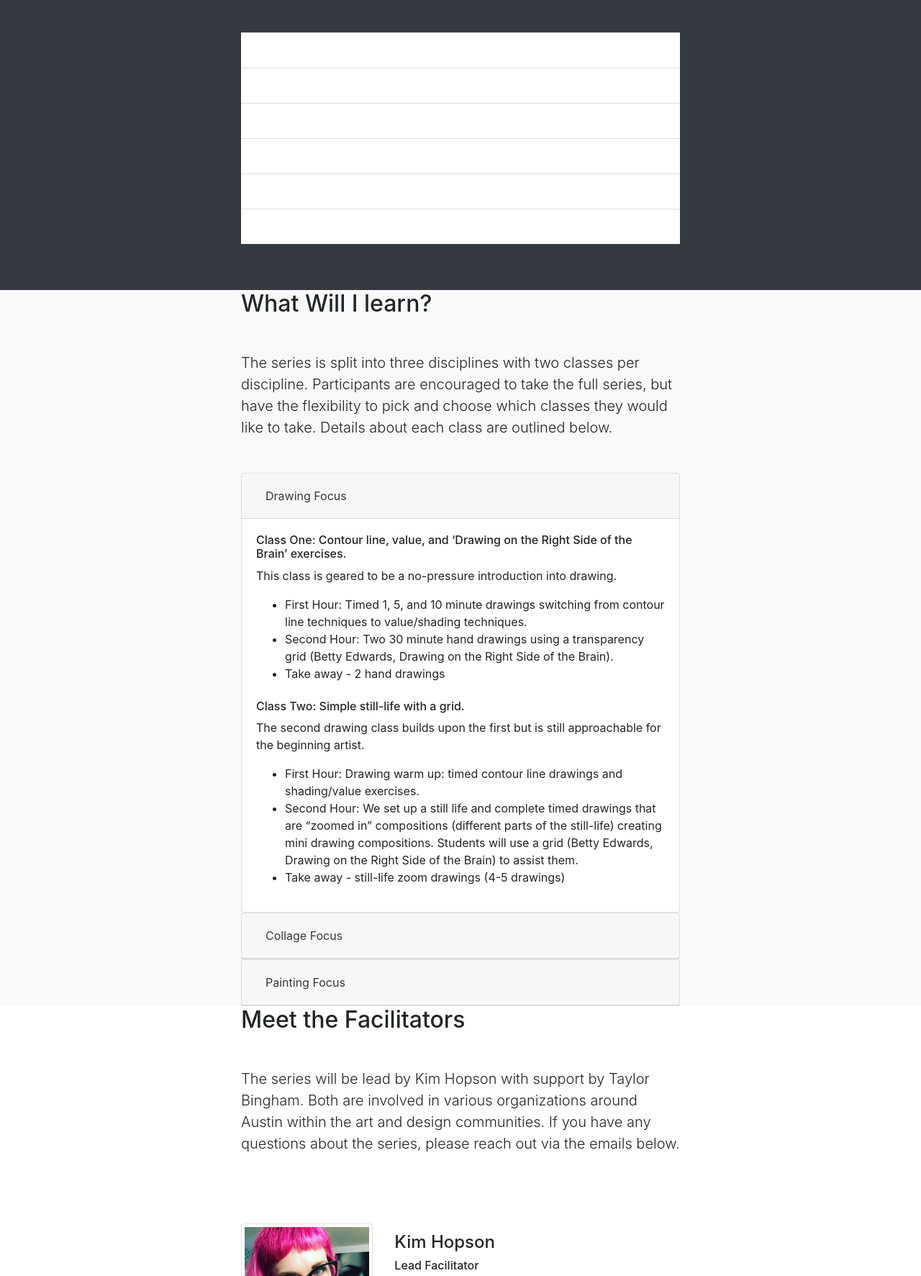
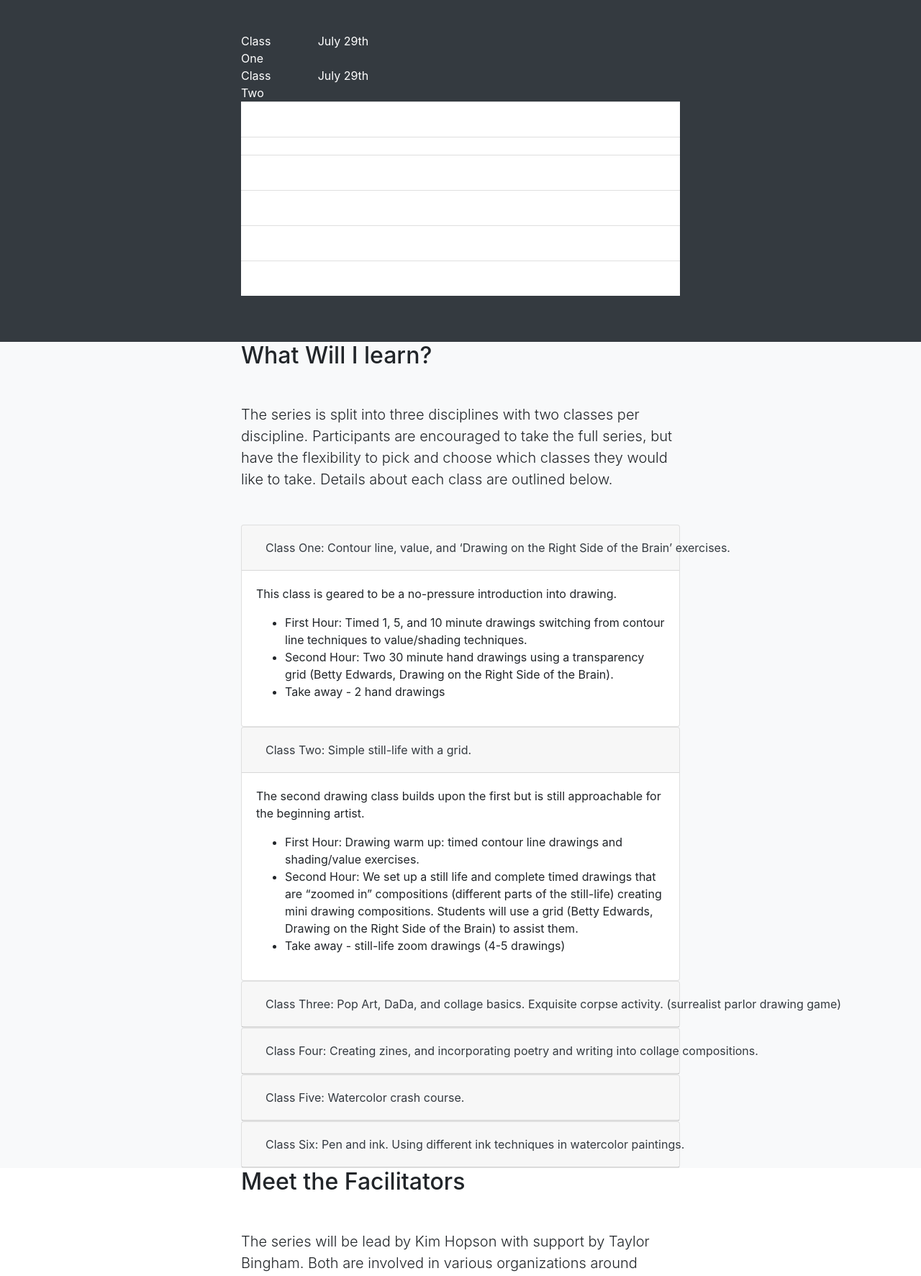
Before and after one commit to taylovision/sketchbook-series, a website with bundled scripts: page index.html in a window 1280 px wide. Shown: the part 460-2233 px from the top of the page at 72% size. Built offline with nearby package versions, Linux system fonts and the light colour scheme.

Commit message:
structure

```diff
--- a/index.html
+++ b/index.html
@@ -64,13 +64,20 @@
 	  <div class="row justify-content-center">
 	  <div class="col-lg-6 col-sm-12">
         <h2 class="mb-5">Sketchbook Series Schedule</h2>
+		<div class="row">
+		  <div class="col-2">Class One</div>
+			  <div class="col">July 29th</div>
+		</div>
+		<div class="row">
+			<div class="col-2">Class Two</div>
+			  <div class="col">July 29th</div>
+		</div>
 		<ul class="list-group list-group-flush">
               <li class="list-group-item d-flex flex-row">
 			  <div class="col">Class One</div>
 			  <div class="col">July 29th</div></li>
              	<li class="list-group-item d-flex flex-row">
-				 <div class="col">Class Two</div>
-			  <div class="col">July 29th</div></li>
+				 </li>
 			  <li class="list-group-item d-flex flex-row">
 			  <div class="col">Class Three</div>
 			  <div class="col">July 29th</div></li>
@@ -100,21 +107,33 @@
     <div class="card-header" id="headingOne">
       <h5 class="mb-0">
         <button class="btn btn-link text-dark" data-toggle="collapse" data-target="#collapseOne" aria-expanded="true" aria-controls="collapseOne">
-          Drawing Focus
+          Class One: Contour line, value, and ‘Drawing on the Right Side of the Brain’ exercises.
         </button>
       </h5>
     </div>
 
     <div id="collapseOne" class="collapse show" aria-labelledby="headingOne" data-parent="#accordion">
       <div class="card-body">
-		<h6>Class One: Contour line, value, and ‘Drawing on the Right Side of the Brain’ exercises.</h6>
 <p>This class is geared to be a no-pressure introduction into drawing.<p>
 <ul>
 <li>First Hour: Timed 1, 5, and 10 minute drawings switching from contour line techniques to value/shading techniques.</li>
 <li>Second Hour: Two 30 minute hand drawings using a transparency grid (Betty Edwards, Drawing on the Right Side of the Brain).</li>
 <li>Take away - 2 hand drawings</li>
 </ul>
-		<h6 class="mt-4">Class Two: Simple still-life with a grid.</h6>
+      </div>
+    </div>
+  </div>
+    <div class="card">
+    <div class="card-header" id="headingOne">
+      <h5 class="mb-0">
+        <button class="btn btn-link text-dark" data-toggle="collapse" data-target="#collapseOne" aria-expanded="true" aria-controls="collapseOne">
+          Class Two: Simple still-life with a grid.
+        </button>
+      </h5>
+    </div>
+
+    <div id="collapseOne" class="collapse show" aria-labelledby="headingOne" data-parent="#accordion">
+      <div class="card-body">
 <p>The second drawing class builds upon the first but is still approachable for the beginning artist.</p>
 <ul>
 <li>First Hour: Drawing warm up: timed contour line drawings and shading/value exercises.</li>
@@ -128,20 +147,31 @@
     <div class="card-header" id="headingTwo">
       <h5 class="mb-0">
         <button class="btn btn-link text-dark collapsed" data-toggle="collapse" data-target="#collapseTwo" aria-expanded="false" aria-controls="collapseTwo">
-          Collage Focus
+         Class Three: Pop Art, DaDa, and collage basics. Exquisite corpse activity. (surrealist parlor drawing game)
         </button>
       </h5>
     </div>
     <div id="collapseTwo" class="collapse" aria-labelledby="headingTwo" data-parent="#accordion">
       <div class="card-body">
-		<h6>Class Three: Pop Art, DaDa, and collage basics. Exquisite corpse activity. (surrealist parlor drawing game)</h6>
 <p>The first collage class is an introduction to mixed media artwork with a focus on paper transfers and fabric. </p>
 <ul>
 <li>First Hour: Exploration of different techniques: photo transfers using Modge Podge, Matte Medium, and magazine collage. </li>
 <li>Second Hour: We will complete an Exquisite Corpse activity, and create tiny collages using that game as inspiration.</li>
 <li>Take away - small collage</li>
 </ul>
-		<h6 class="mt-4">Class Four: Creating zines, and incorporating poetry and writing into collage compositions.</h6>
+      </div>
+    </div>
+  </div>
+  <div class="card">
+    <div class="card-header" id="headingTwo">
+      <h5 class="mb-0">
+        <button class="btn btn-link text-dark collapsed" data-toggle="collapse" data-target="#collapseTwo" aria-expanded="false" aria-controls="collapseTwo">
+        Class Four: Creating zines, and incorporating poetry and writing into collage compositions.
+        </button>
+      </h5>
+    </div>
+    <div id="collapseTwo" class="collapse" aria-labelledby="headingTwo" data-parent="#accordion">
+      <div class="card-body">
 		<p>The second collage class will focus on the collage narrative or zine. It is necessary for each attendee to have a topic in mind - a music focused zine, poetry, art, or comics?</p>
 		<ul>
 		<li>First Hour: Writing workshop, fleshing out ideas, and cultivating stream of consciousness to create text for zine creation.</li>
@@ -155,21 +185,31 @@
     <div class="card-header" id="headingThree">
       <h5 class="mb-0">
         <button class="btn btn-link text-dark collapsed" data-toggle="collapse" data-target="#collapseThree" aria-expanded="false" aria-controls="collapseThree">
-          Painting Focus
+         Class Five: Watercolor crash course.
         </button>
       </h5>
     </div>
     <div id="collapseThree" class="collapse" aria-labelledby="headingThree" data-parent="#accordion">
       <div class="card-body">
-<h6>Class Five: Watercolor crash course.</h6>
 <p>Basics of wet on wet, wet on dry, stamping, using frisket, and salt/ alcohol effects.</p>
 		<ul>
 		<li>First Hour: Watercolor basics.</li>
 		Second hour the attendees will be guided through two small watercolor paintings - one of fruit and one of flowers.
 <li>Take away - small watercolor paintings.</li>
 </ul>
-
-<h6 class="mt-4">Class Six: Pen and ink. Using different ink techniques in watercolor paintings.</h6>
+      </div>
+    </div>
+  </div>
+    <div class="card">
+    <div class="card-header" id="headingThree">
+      <h5 class="mb-0">
+        <button class="btn btn-link text-dark collapsed" data-toggle="collapse" data-target="#collapseThree" aria-expanded="false" aria-controls="collapseThree">
+         Class Six: Pen and ink. Using different ink techniques in watercolor paintings.
+        </button>
+      </h5>
+    </div>
+    <div id="collapseThree" class="collapse" aria-labelledby="headingThree" data-parent="#accordion">
+      <div class="card-body">
 <p>The last class will focus on adding pen and ink detail to a watercolor painting. </p>
 <ul>
 <li>First Hour: Consists of painting several large abstract compositions.</li>
```
